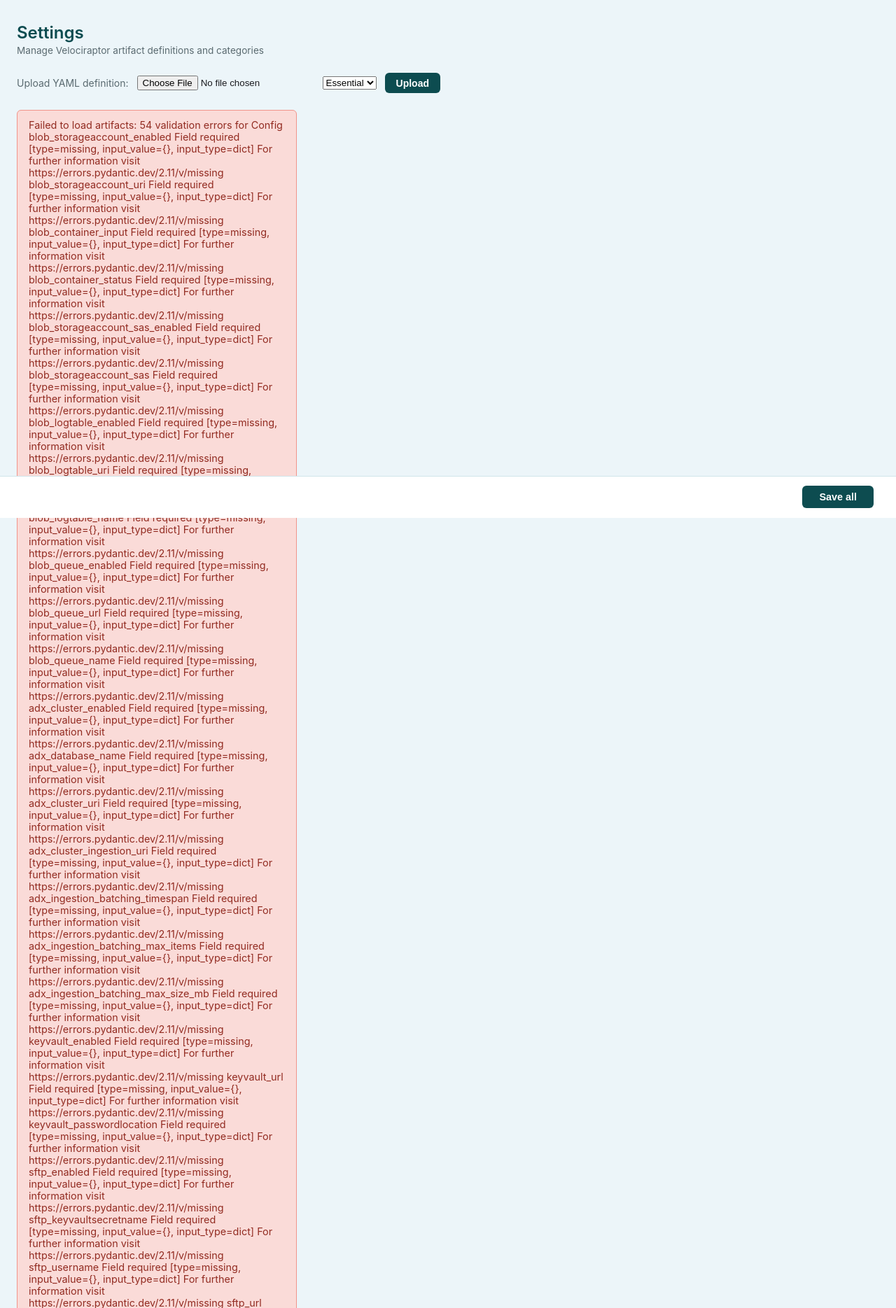
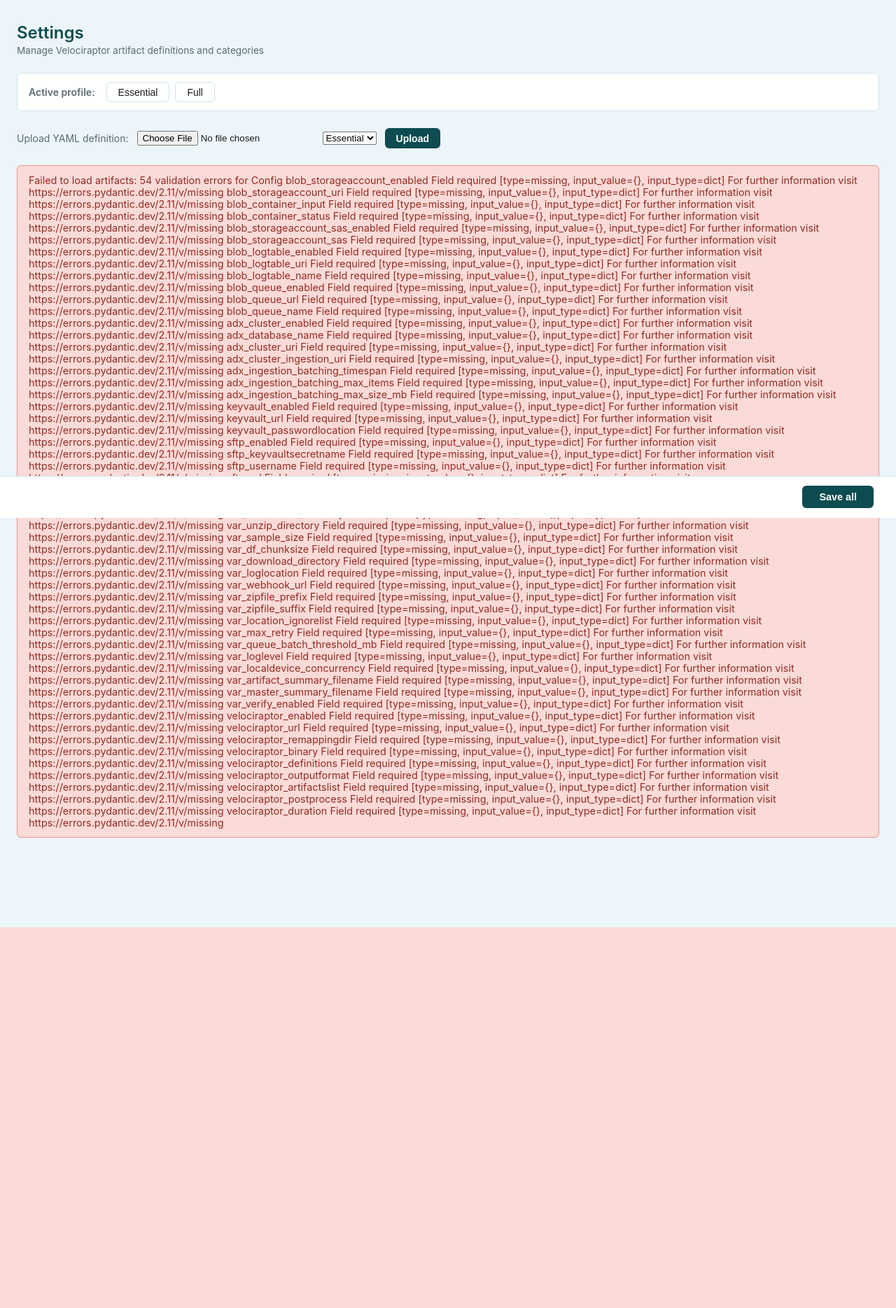
Before and after one commit to nerium-security/cycas, a Flask app: page /artifacts in a window 1280 px wide. Shown: the part 60-1929 px from the top of the page at 70% size. After the commit the page ends 1385 px from the top, so only its background shows below. Run offline with Flask 3, Linux system fonts and the light colour scheme.

Commit message:
Changed the artifacts UI and added an option to choose the active profile

```diff
--- a/webapp/app.py
+++ b/webapp/app.py
@@ -9,6 +9,7 @@
 
 import json
 import yaml
+from dotenv import find_dotenv, set_key
 from flask import Flask, render_template, request, flash, jsonify
 from azure.identity import DefaultAzureCredential
 from azure.data.tables import EntityProperty
@@ -497,5 +498,30 @@
         return jsonify({'error': str(exc)}), 500
 
 
+@app.route('/api/config/profile', methods=['GET'])
+def api_profile_get():
+    try:
+        config = load_config()
+        return jsonify({'profile': config.velociraptor_postprocess})
+    except Exception as exc:
+        return jsonify({'error': str(exc)}), 500
+
+
+@app.route('/api/config/profile', methods=['POST'])
+def api_profile_set():
+    try:
+        data    = request.get_json() or {}
+        profile = data.get('profile', '')
+        if profile not in ('essential', 'full'):
+            return jsonify({'error': 'Profile must be essential or full'}), 400
+        env_path = find_dotenv()
+        if not env_path:
+            return jsonify({'error': '.env file not found'}), 500
+        set_key(env_path, 'VELOCIRAPTOR_POSTPROCESS', profile)
+        return jsonify({'profile': profile})
+    except Exception as exc:
+        return jsonify({'error': str(exc)}), 500
+
+
 if __name__ == '__main__':
     app.run(debug=True, host='0.0.0.0', port=5000)
--- a/webapp/static/css/style.css
+++ b/webapp/static/css/style.css
@@ -504,10 +504,42 @@
 
 .artifact-sections {
     display: grid;
-    grid-template-columns: repeat(3, 1fr);
+    grid-template-columns: 1fr;
     gap: 1rem;
     margin-bottom: 5rem;
 }
+
+.profile-bar {
+    display: flex;
+    align-items: center;
+    gap: 1rem;
+    margin-bottom: 1.5rem;
+    padding: 0.75rem 1rem;
+    background: var(--white);
+    border: 1px solid var(--border);
+    border-radius: 8px;
+    flex-wrap: wrap;
+}
+.profile-bar-label { font-size: 0.875rem; color: var(--text-muted); font-weight: 600; }
+.profile-options { display: flex; gap: 0.5rem; }
+.profile-btn {
+    border: 1px solid var(--border);
+    background: var(--white);
+    border-radius: 6px;
+    padding: 0.35rem 1rem;
+    font-size: 0.875rem;
+    font-weight: 500;
+    cursor: pointer;
+    color: var(--dark);
+}
+.profile-btn.active {
+    background: var(--teal);
+    border-color: var(--teal);
+    color: var(--white);
+    font-weight: 600;
+}
+.profile-btn:not(.active):hover { border-color: var(--teal); color: var(--teal); }
+.profile-status { font-size: 0.82rem; margin-left: auto; }
 
 .artifact-section {
     background: var(--white);
--- a/webapp/templates/artifacts.html
+++ b/webapp/templates/artifacts.html
@@ -7,6 +7,16 @@
         <h1>Settings</h1>
         <div class="subtitle">Manage Velociraptor artifact definitions and categories</div>
     </div>
+</div>
+
+<!-- Profile selector -->
+<div class="profile-bar">
+    <span class="profile-bar-label">Active profile:</span>
+    <div class="profile-options">
+        <button class="profile-btn" data-profile="essential" id="btn-profile-essential">Essential</button>
+        <button class="profile-btn" data-profile="full" id="btn-profile-full">Full</button>
+    </div>
+    <span id="profile-status" class="profile-status save-status"></span>
 </div>
 
 <!-- Upload -->
@@ -54,6 +64,46 @@
 
 const CATEGORIES = ['essential', 'full', 'skip'];
 const CAT_LABELS  = { essential: 'Essential', full: 'Full', skip: 'Skip' };
+
+// ── Profile ───────────────────────────────────────────────────────────────
+
+async function loadProfile() {
+    const resp = await fetch('/api/config/profile');
+    const data = await resp.json();
+    if (data.profile) setProfileUI(data.profile);
+}
+
+function setProfileUI(profile) {
+    document.querySelectorAll('.profile-btn').forEach(btn => {
+        btn.classList.toggle('active', btn.dataset.profile === profile);
+    });
+}
+
+document.querySelectorAll('.profile-btn').forEach(btn => {
+    btn.addEventListener('click', async function () {
+        const profile = this.dataset.profile;
+        const status  = document.getElementById('profile-status');
+        status.textContent = 'Saving...';
+        status.className = 'profile-status save-status';
+        try {
+            const resp = await fetch('/api/config/profile', {
+                method:  'POST',
+                headers: { 'Content-Type': 'application/json' },
+                body:    JSON.stringify({ profile }),
+            });
+            const data = await resp.json();
+            if (data.error) throw new Error(data.error);
+            setProfileUI(profile);
+            status.textContent = 'Saved.';
+            status.className = 'profile-status save-status save-ok';
+        } catch (err) {
+            status.textContent = 'Error: ' + err.message;
+            status.className = 'profile-status save-status save-err';
+        } finally {
+            setTimeout(() => { status.textContent = ''; }, 3000);
+        }
+    });
+});
 
 // ── Load ──────────────────────────────────────────────────────────────────
 
@@ -288,5 +338,6 @@
 }
 
 load();
+loadProfile();
 </script>
 {% endblock %}
```
